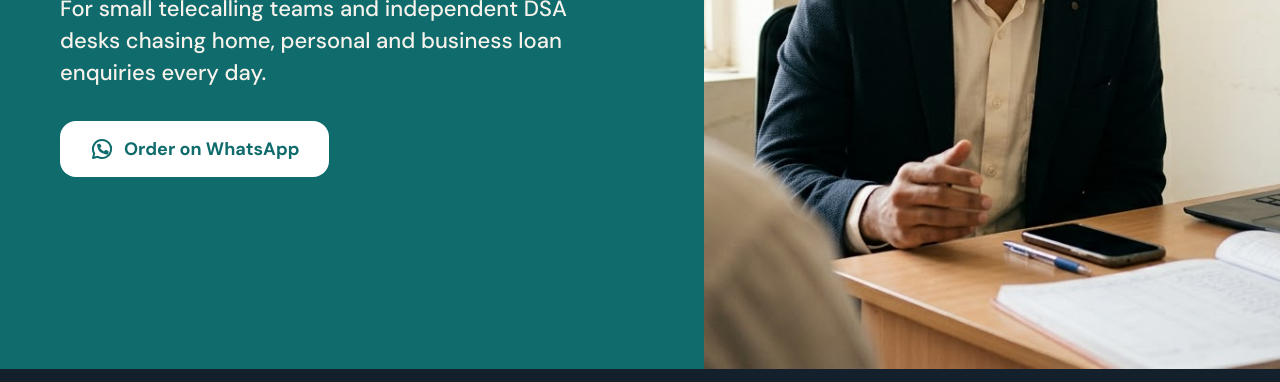
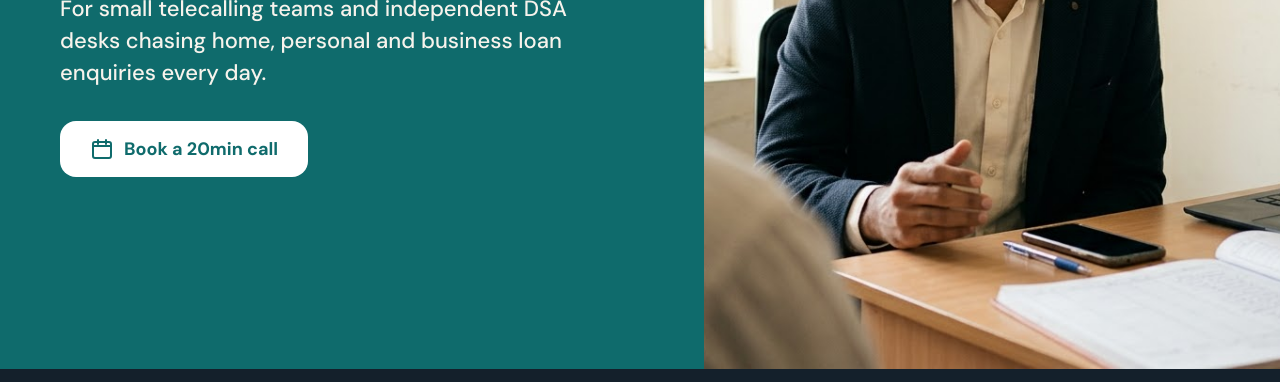
Before and after one commit to namma-ai-tech/loan-desk-site, a plain HTML site: page index.html in a window 1280 px wide. Shown: the part 418-800 px from the top of the page. Drawn offline with Linux system fonts and the light colour scheme.

Commit message:
Point the hero CTA at the 20 minute booking call

```diff
--- a/index.html
+++ b/index.html
@@ -315,9 +315,9 @@
           <h1>Fewer lost <span class="accent">loan files</span>. Live in three to five days.</h1>
           <p class="hero-lead">For small telecalling teams and independent DSA desks chasing home, personal and business loan enquiries every day.</p>
           <div class="hero-actions">
-            <a class="btn btn-on-primary" href="https://wa.me/919986685355?text=Hi%20Loan%20Desk%2C%20I%20would%20like%20to%20set%20up%20my%20loan%20desk%20tools.">
-              <svg viewBox="0 0 24 24" fill="none" stroke="currentColor" stroke-width="2" stroke-linecap="round" stroke-linejoin="round" aria-hidden="true"><path d="M12 3a9 9 0 0 0-7.8 13.5L3 21l4.6-1.2A9 9 0 1 0 12 3Z"/><path d="M8.5 9.5c0 3.3 2.7 6 6 6l1.3-1.6 1.9.9-.4 1.6c-3.9.4-9.3-4.6-9.3-8.2l1.5-.5.9 1.8Z"/></svg>
-              Order on WhatsApp
+            <a class="btn btn-on-primary" href="https://cal.com/namma-ai/banktelecalling">
+              <svg viewBox="0 0 24 24" fill="none" stroke="currentColor" stroke-width="2" stroke-linecap="round" stroke-linejoin="round" aria-hidden="true"><rect x="3" y="5" width="18" height="16" rx="2"/><path d="M3 9h18M8 3v4M16 3v4"/></svg>
+              Book a 20min call
             </a>
           </div>
         </div>
```
